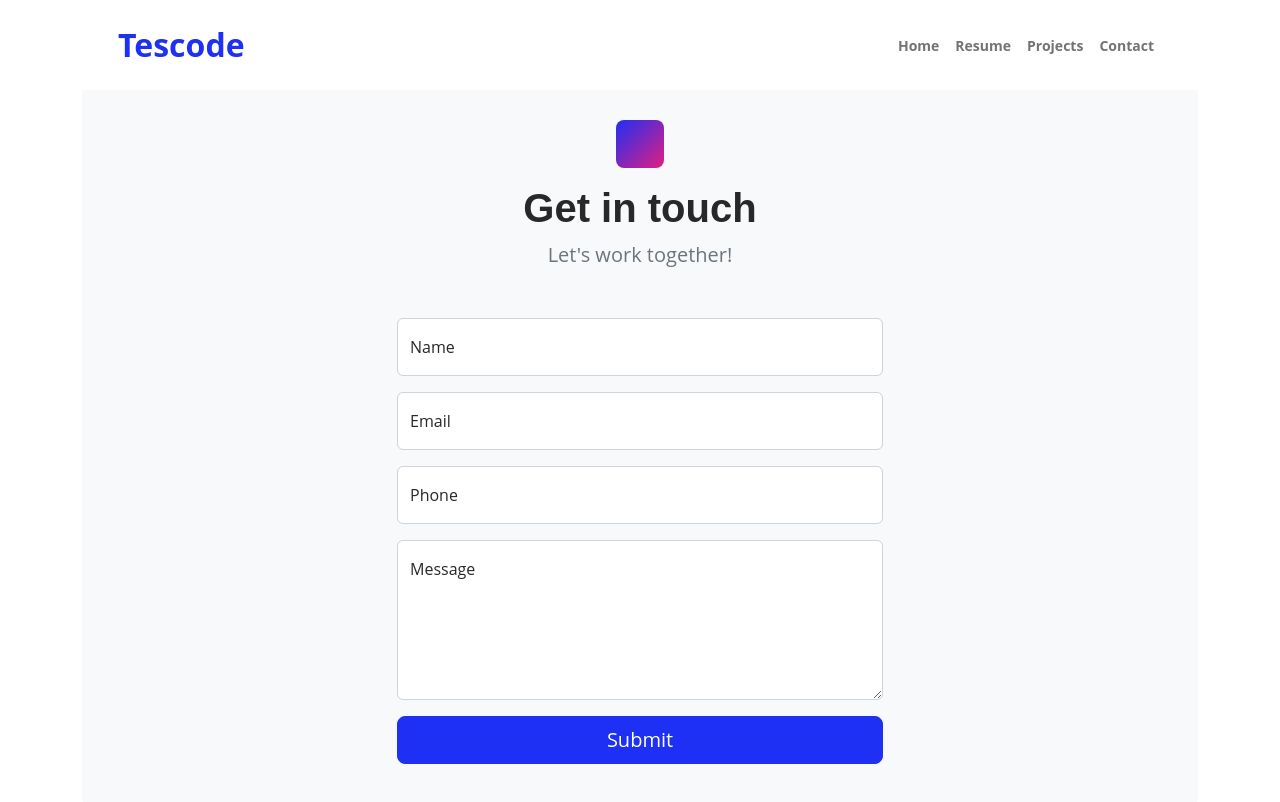
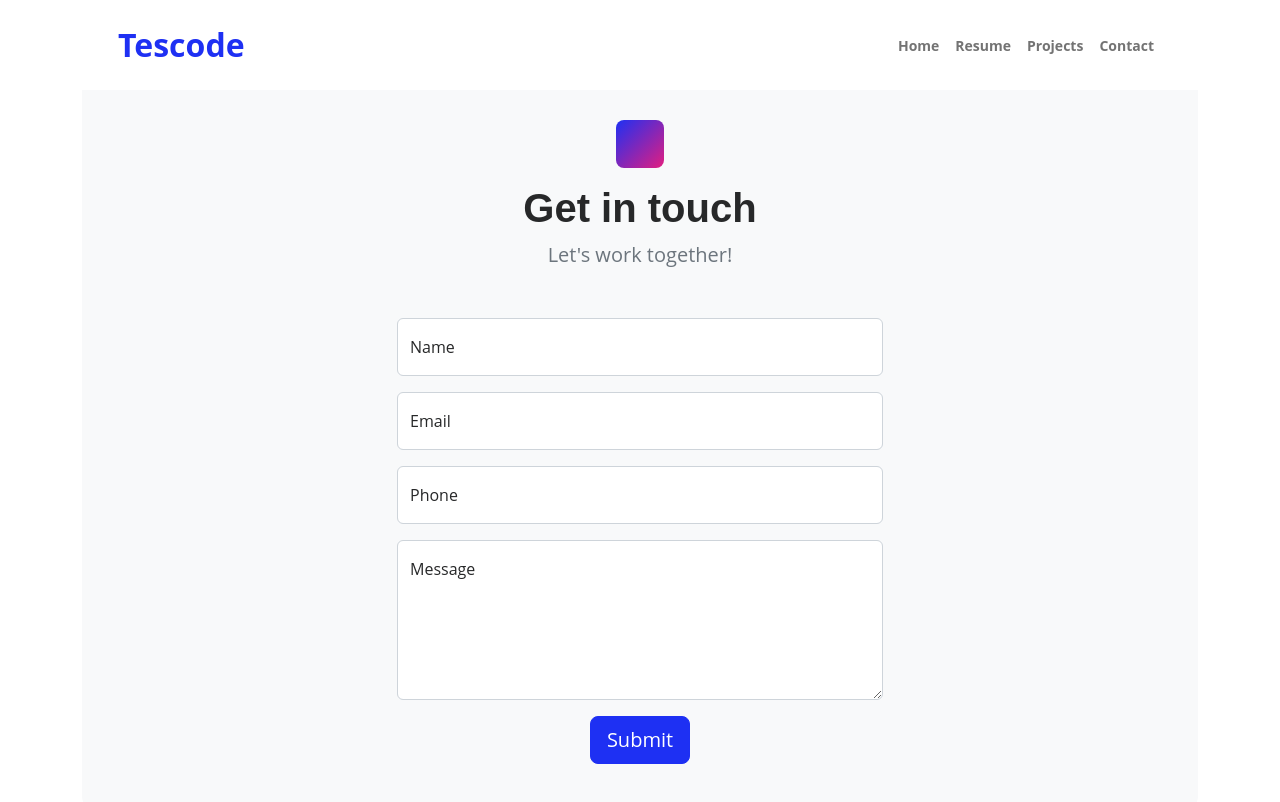
Before and after one commit to devtescode/Portfolio, a React (Vite) app: page /contact in a window 1280 px wide. Shown: the top 802 px of the page. Built offline with nearby package versions, Linux system fonts and the light colour scheme; some icons are missing.

Commit message:
remove console

```diff
--- a/src/components/AdminLogin/AdminLogin.jsx
+++ b/src/components/AdminLogin/AdminLogin.jsx
@@ -49,7 +49,7 @@ const AdminLogin = () => {
                     <Narbar />
                 </div>
                 <section className="py-5">
-                    <div className="container px-5">
+                    <div className="container px-0 px-sm-5">
                         <div className="bg-light rounded-4 py-5 px-4 px-md-5">
                             <div className="text-center mb-5">
                                 <div className="feature bg-primary bg-gradient-primary-to-secondary text-white rounded-3 mb-2">
@@ -78,7 +78,7 @@ const AdminLogin = () => {
                                                 onChange={(e) => setPassword(e.target.value)}
                                             />
                                         </div>
-                                        <div className="d-grid">
+                                        <div className="text-center">
                                             <button
                                                 type='submit'
                                                 className="btn btn-primary btn-lg"
--- a/src/components/Contact-folder/Contact.jsx
+++ b/src/components/Contact-folder/Contact.jsx
@@ -113,7 +113,7 @@ const Contact = () => {
                                                                 component="div"
                                                                 className="text-danger mt-1"
                                                             />
-                                                            {touched[field] && (
+                                                            {/* {touched[field] && (
                                                                 errors[field] ? (
                                                                     <BiErrorCircle
                                                                         className="text-danger position-absolute end-0 me-3 mt-3"
@@ -125,10 +125,10 @@ const Contact = () => {
                                                                         size={20}
                                                                     />
                                                                 )
-                                                            )}
+                                                            )} */}
                                                         </div>
                                                     ))}
-                                                    <div className="d-grid">
+                                                    <div className="text-center">
                                                         <button className="btn btn-primary btn-lg" type="submit" disabled={loading}>
                                                             {loading ? 'Processing...' : 'Submit'}
                                                         </button>
```
